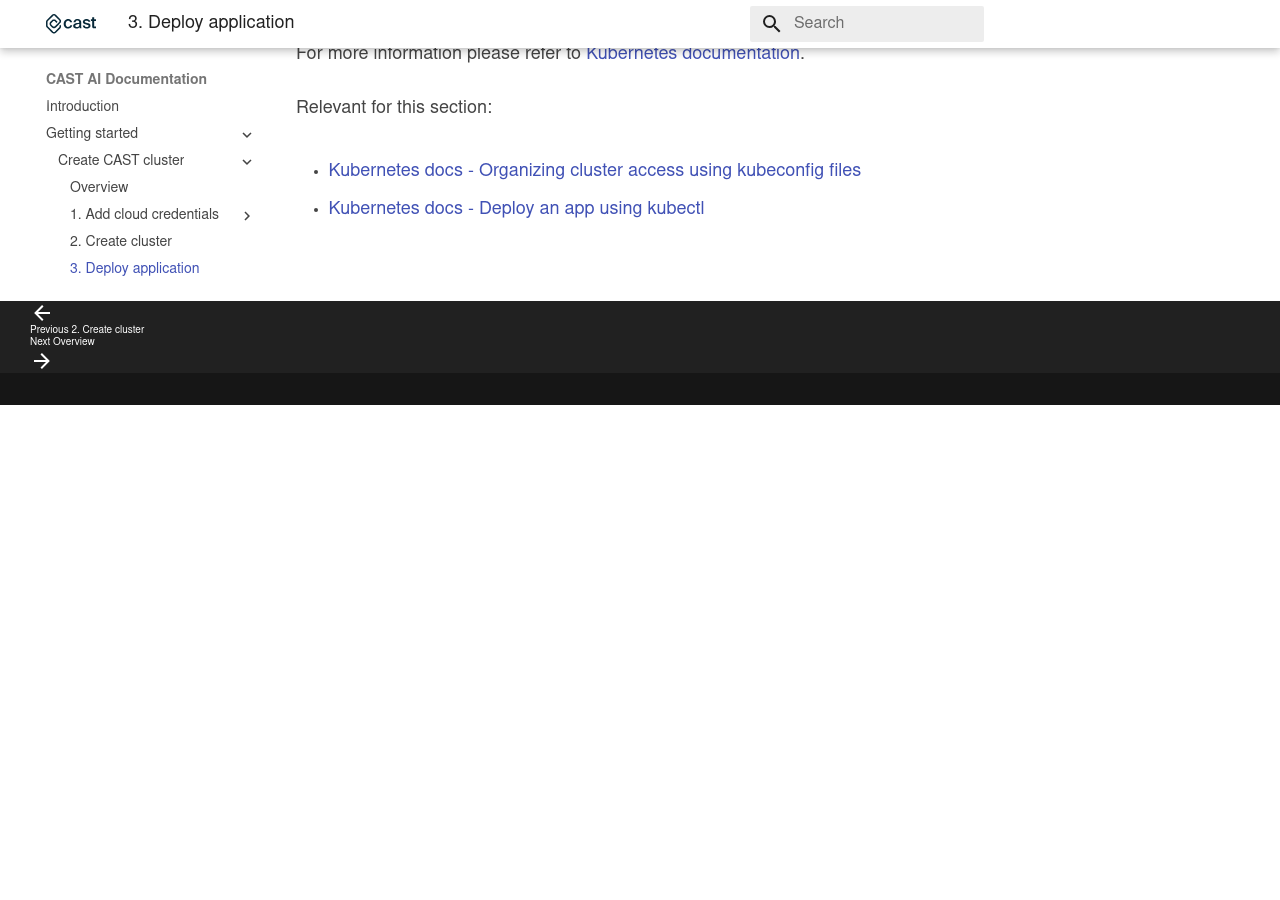
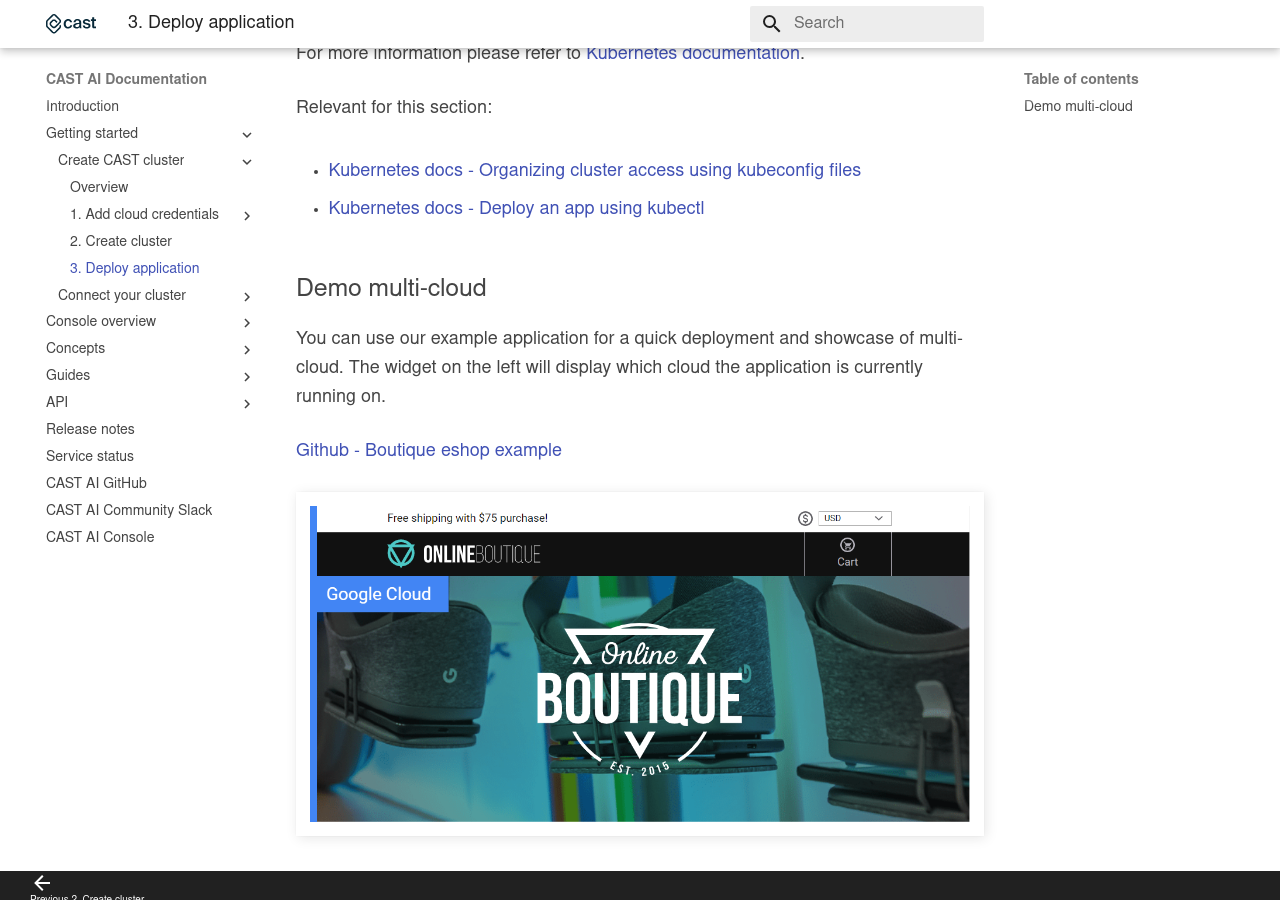
Before and after one commit to castai/docs, an MkDocs documentation site: the page built from docs/getting-started/deploy-application.md, in a window 1280 px wide and 900 px high, scrolled down 495 px. Built offline with MkDocs 1.6.1 and Material for MkDocs 9.7.7, drawn with Linux system fonts in a browser that asks for light colours; some web fonts are replaced; before the commit the page ends 900 px from its top, so only the background shows below that.

Commit message:
Added boutique example to '3. Deploy application' step

```diff
--- a/docs/getting-started/deploy-application.md
+++ b/docs/getting-started/deploy-application.md
@@ -11,3 +11,11 @@
 - [Kubernetes docs - Organizing cluster access using kubeconfig files](https://kubernetes.io/docs/concepts/configuration/organize-cluster-access-kubeconfig/)
 
 - [Kubernetes docs - Deploy an app using kubectl](https://kubernetes.io/docs/tutorials/kubernetes-basics/deploy-app/deploy-intro/)
+
+## Demo multi-cloud
+
+You can use our example application for a quick deployment and showcase of multi-cloud. The widget on the left will display which cloud the application is currently running on.
+
+[Github - Boutique eshop example](https://github.com/castai/examples/tree/main/boutique-eshop)
+
+![](screenshots/boutique.png)
```
Also changed, not shown: docs/getting-started/screenshots/boutique.png (added).
